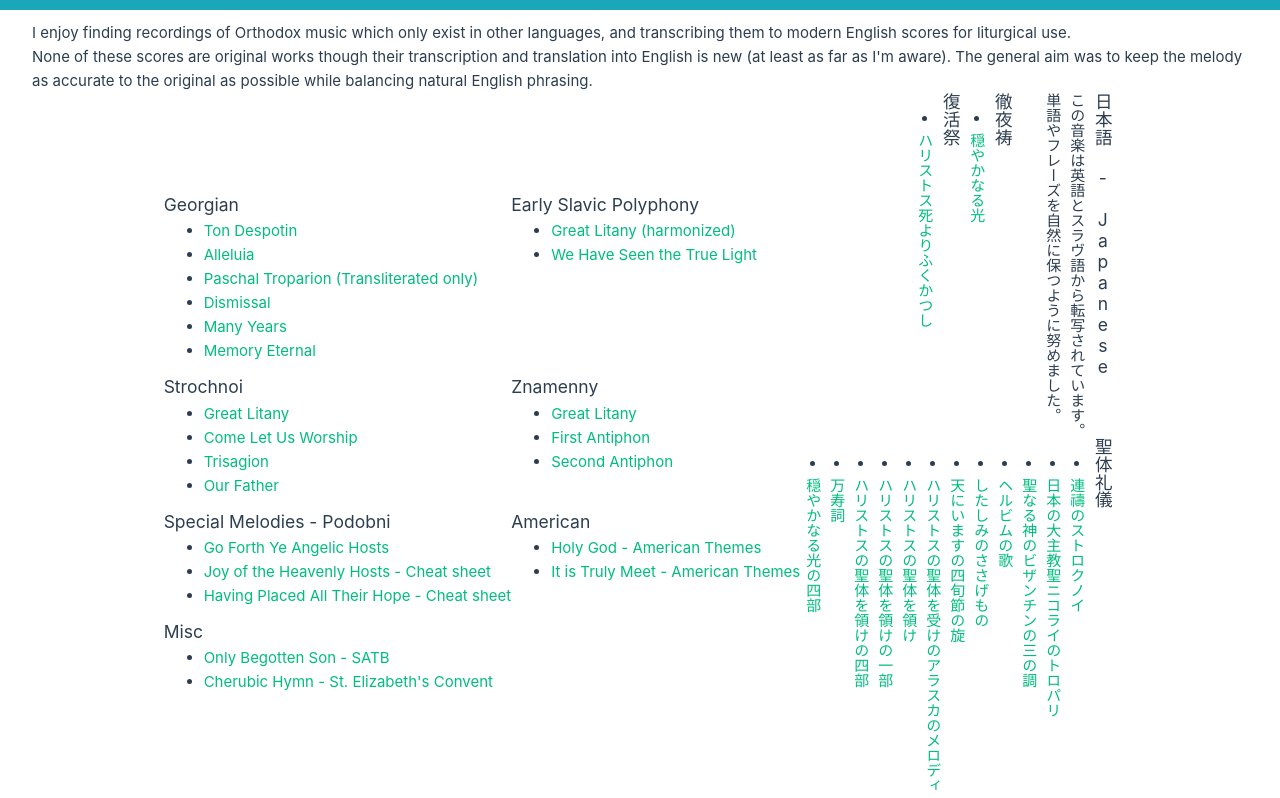
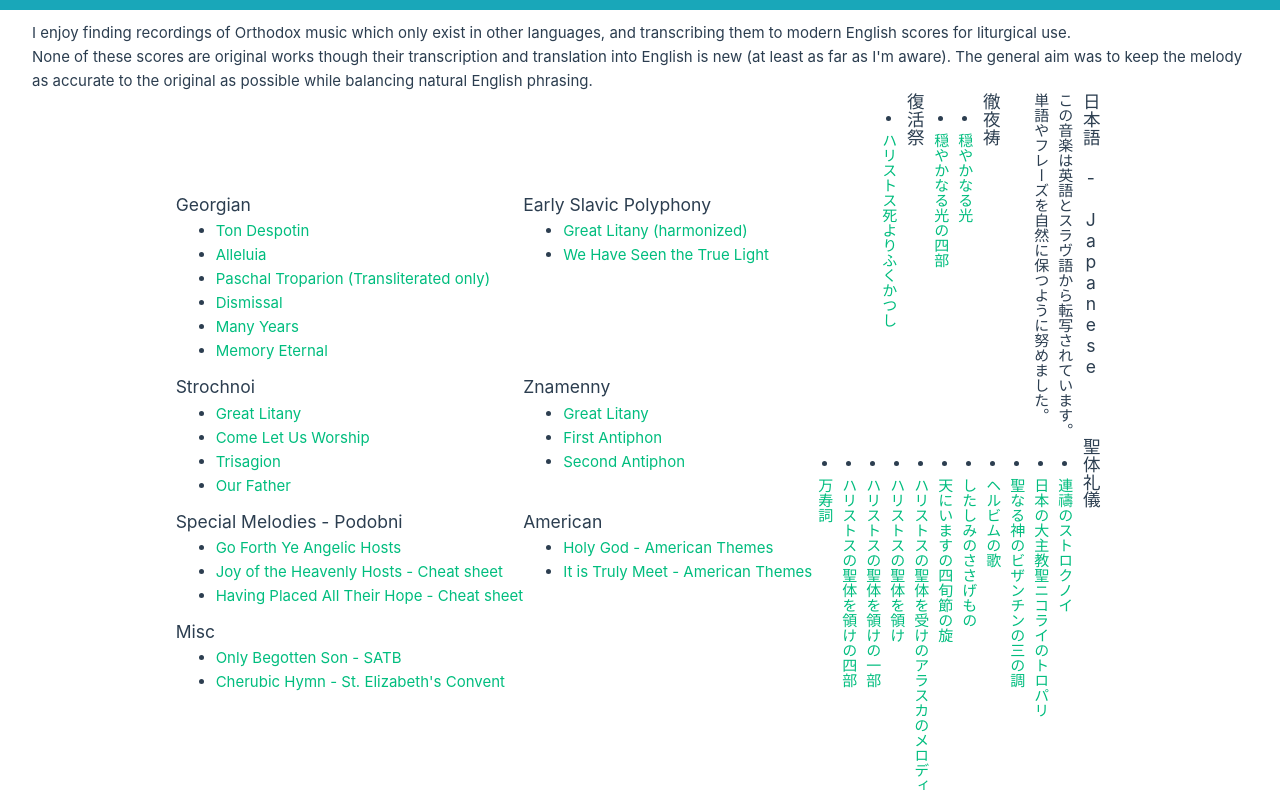
Before and after one commit to dlkulp/dlkulp.github.io, a Vue app: page / in a window 1280 px wide. Shown: the part 702-1500 px from the top of the page. Built offline with nearby package versions, Linux system fonts and the light colour scheme.

Commit message:
fix org of Japanese link

```diff
--- a/src/App.vue
+++ b/src/App.vue
@@ -88,6 +88,7 @@ import ChurchIcon from "./components/icons/IconChurch.vue";
 						<h3>徹夜祷</h3>
 						<ul>
 							<li><a target="_blank" href="/scores/日本語/穏やかなる光.pdf">穏やかなる光</a></li><!--O Gladsome Light w/ transliteration-->
+							<li><a target="_blank" href="/scores/日本語/穏やかなる光の四部.pdf">穏やかなる光の四部</a></li><!--O Gladsome Light (4p) w/ transliteration-->
 						</ul>
 						<h3>復活祭</h3>
 						<ul>
@@ -108,10 +109,8 @@ import ChurchIcon from "./components/icons/IconChurch.vue";
 							<li><a target="_blank" href="/scores/日本語/ハリストスの聖体を領けの一部.pdf">ハリストスの聖体を領けの一部</a></li>
 							<li><a target="_blank" href="/scores/日本語/ハリストスの聖体を領けの四部.pdf">ハリストスの聖体を領けの四部</a></li>
 							<li><a target="_blank" href="/scores/日本語/万寿詞.pdf">万寿詞</a></li>
-							<li><a target="_blank" href="/scores/日本語/穏やかなる光の四部.pdf">穏やかなる光の四部</a></li>
 						</ul>
 					</article>
-
 				</div>
 			</div>
 		</div>
```
